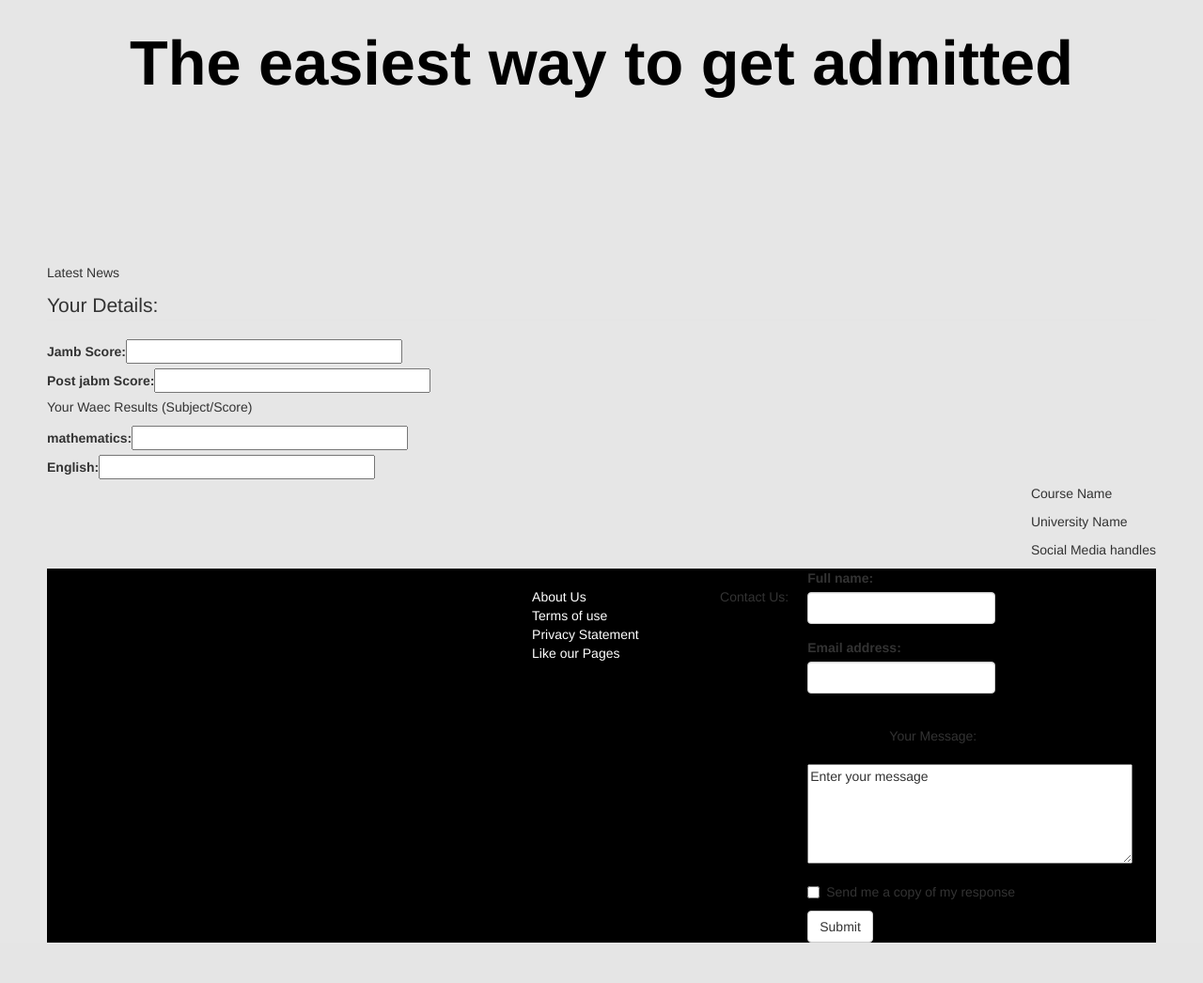
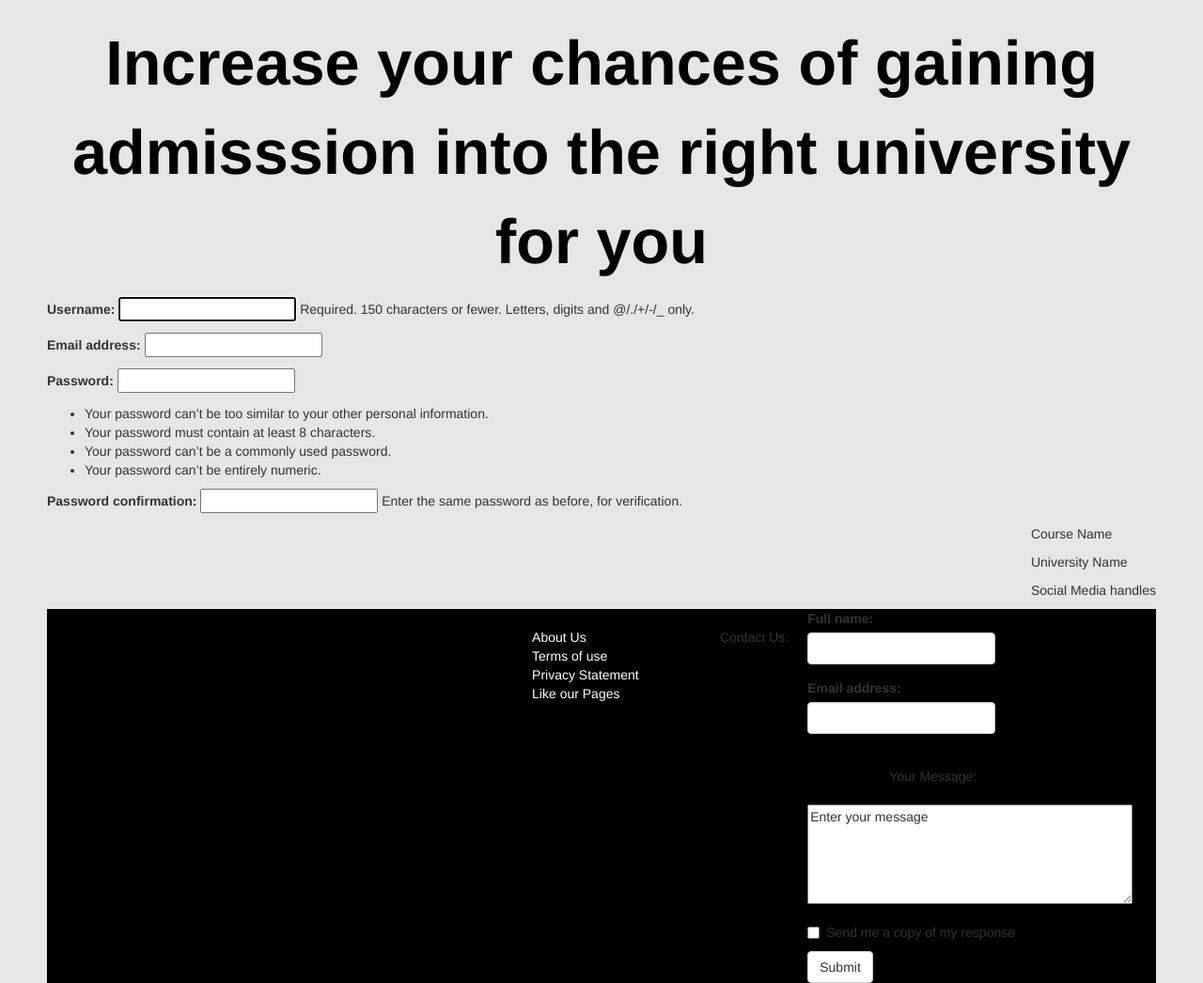
Before and after one commit to jothamc/naijahacks-simple_admission, a Django app: template users/templates/profile.html in a window 1280 px wide. Shown: the part 80-1126 px from the top of the page at 94% size. Before the commit the page ends 1083 px from the top, so only its background shows below. Run offline with Django 3.2, Linux system fonts and the light colour scheme; the template is opened without the code that fills it: values that come from a table or form of the project are taken from there, others are empty; some libraries are stand-ins or nearby versions.

Commit message:
Day 6 Dev post

```diff
--- a/users/templates/profile.html
+++ b/users/templates/profile.html
@@ -104,46 +104,14 @@
 	</nav>
 
 	<div>
-		<p class="admit"><strong>The easiest way to get admitted</strong> </p>
+		<p class="admit"><strong>Increase your chances of gaining admisssion into the right university for you</strong> </p>
 	</div>
 
 
 	<div>
-		<video>
+		<form class="inputForm" method="POST">
 
-		</video>
-	</div>
-
-
-	<div class = "latestNews">
-		<div>
-			<p> Latest News </p>
-		</div>
-
-		<div> </div>
-
-		<div> </div>
-	</div>
-
-
-	<div>
-		<form class="inputForm">
-			<fieldset>
-				<legend>     Your Details:    </legend>
-				<label>Jamb Score:<input type="text" name="name" size="30" maxlength="100">
-				</label>
-				<br />
-				<label>Post jabm Score:<input type="email" name="email" size="30" maxlength="100">
-				</label>
-				<br />
-				<p>Your Waec Results (Subject/Score)</p>
-				<label>mathematics:<input type="text" name="name" size="30" maxlength="100">
-				</label>
-				<br />
-				<label>English:<input type="email" name="email" size="30" maxlength="100">
-				</label>
-				<br />
-			</fieldset>
+		{{form.as_p}}
 		</form>
 
 		<div class="referal">
```
